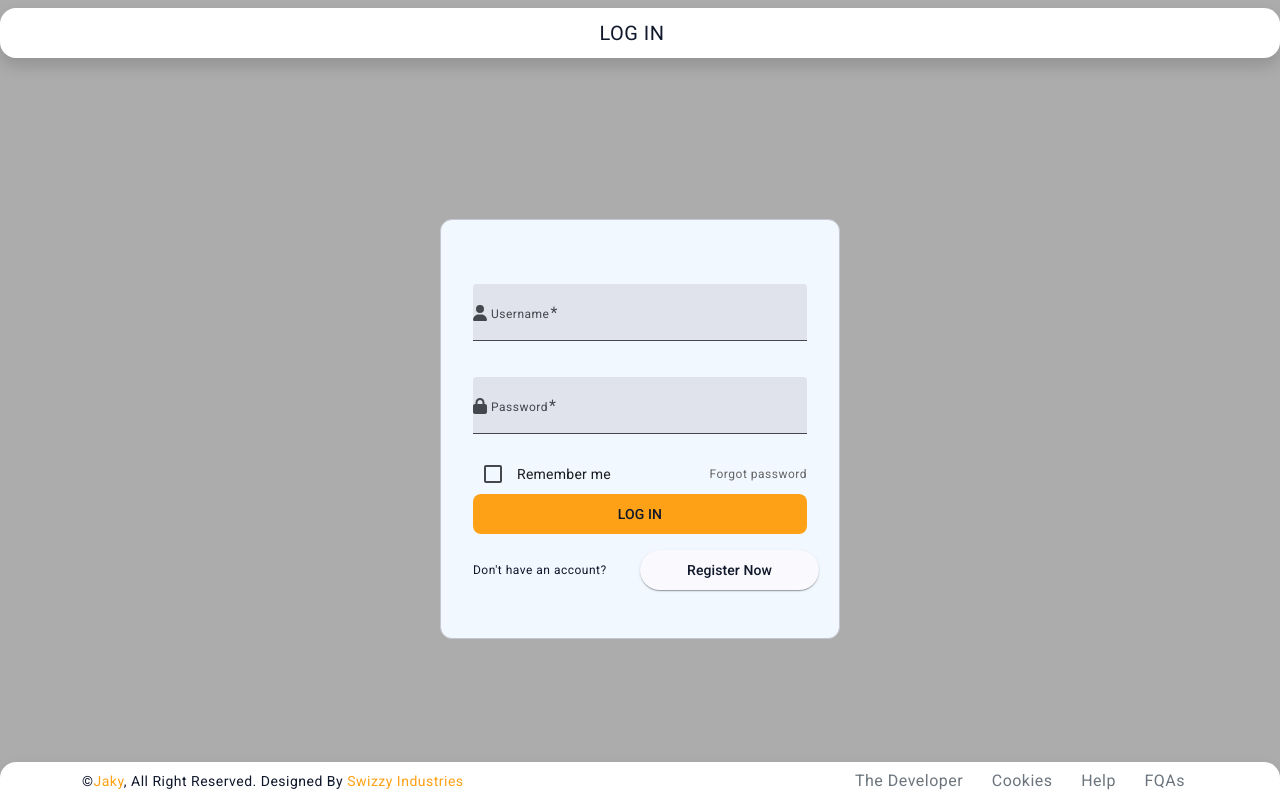
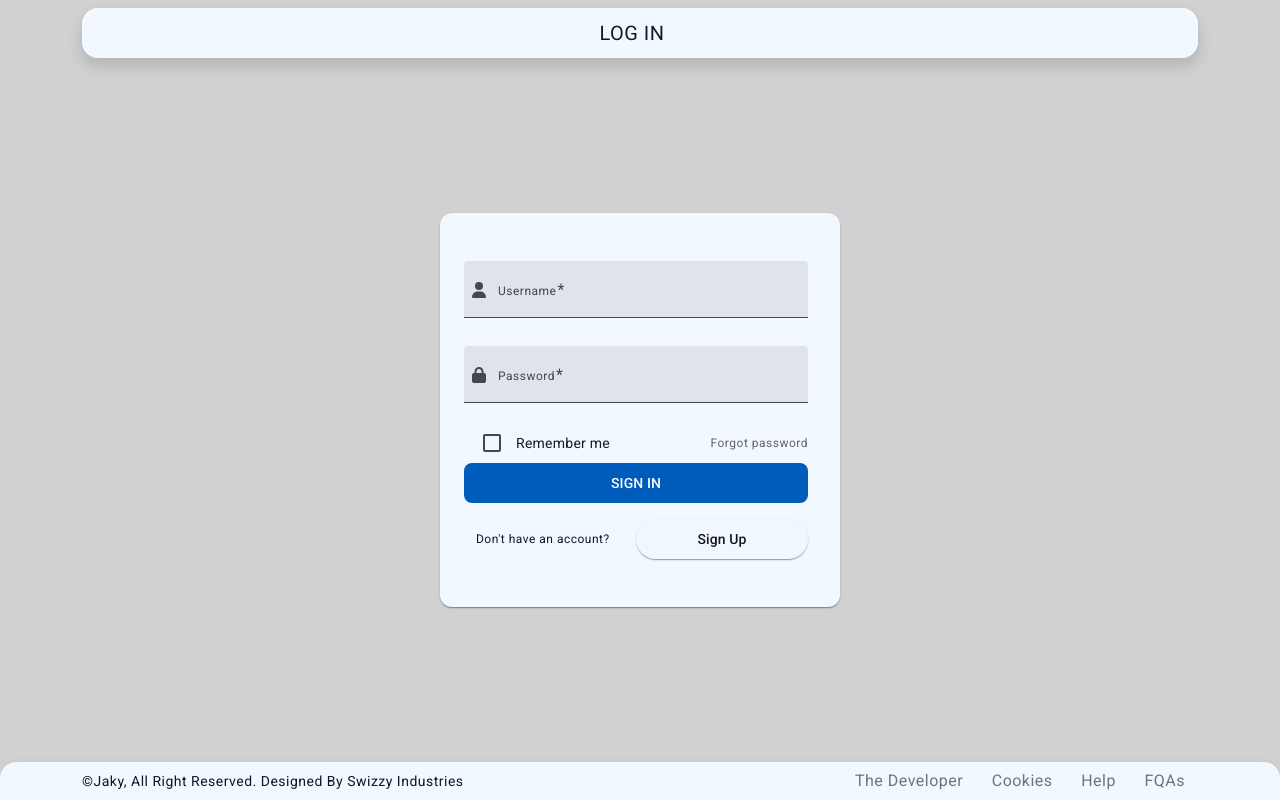
Before and after one commit to programming-hillary/swizzy_industries__JAKY, an Angular app: page /auth/sign-in in a window 1280 px wide. Built offline with nearby package versions, Linux system fonts and the light colour scheme.

Commit message:
styled the login pages

```diff
--- a/angular.json
+++ b/angular.json
@@ -29,7 +29,8 @@
               {
                 "glob": "**/*",
                 "input": "public"
-              }
+              },
+              "src/assets"
             ],
             "styles": [
               "@angular/material/prebuilt-themes/azure-blue.css",
--- a/src/app/pages/auth/ui/auth-footer/auth-footer.component.html
+++ b/src/app/pages/auth/ui/auth-footer/auth-footer.component.html
@@ -1,23 +1,21 @@
 <!-- Footer Start -->
 <div
-  class="container-fluid bg-white text-light footer wow fadeIn shadow"
+  class="container-fluid bg-light text-dark footer wow fadeIn shadow"
   data-wow-delay="0.1s"
   style="
     font-size: 0.875rem;
     border-top-left-radius: 1rem;
     border-top-right-radius: 1rem;
-    position: absolute;
-    bottom: 0;
   "
 >
   <div class="container">
     <div class="copyright">
       <div class="row align-items-center">
-        <div class="col-lg-8 text-center text-dark text-md-start mb-3 mb-md-0">
-          &copy;<a style="text-decoration: none" href=""
+        <div class="col-lg-8 text-center text-dark text-lg-start mb-3 mb-md-0">
+          &copy;<a style="text-decoration: none;" class="text-dark" href=""
             >Jaky</a
           >, All Right Reserved. Designed By
-          <a style="text-decoration: none" href=""
+          <a style="text-decoration: none;" class="text-dark" href=""
             >Swizzy Industries</a
           >
         </div>
--- a/src/app/pages/auth/ui/auth-header/auth-header.component.html
+++ b/src/app/pages/auth/ui/auth-header/auth-header.component.html
@@ -1,8 +1,10 @@
-<nav class="navbar bg-body-tertiary bg-white shadow sticky-top w-100"
-style="font-size: 0.875rem; border-radius: 1rem; margin-top: 0.5rem;">
-  <div class="container-fluid align-items-center justify-content-center">
-    <a class="navbar-brand log-text text-dark" href="#">
-      LOG IN
-    </a>
-  </div>
-</nav>
+<div class="container">
+  <nav
+    class="navbar bg-body-tertiary bg-white shadow sticky-top w-100"
+    style="font-size: 0.875rem; border-radius: 1rem; margin-top: 0.5rem"
+  >
+    <div class="container-fluid align-items-center justify-content-center">
+      <a class="navbar-brand log-text text-dark" href="#"> LOG IN </a>
+    </div>
+  </nav>
+</div>
--- a/src/app/pages/auth/ui/auth.component.html
+++ b/src/app/pages/auth/ui/auth.component.html
@@ -1,5 +1,5 @@
+<div class="auth-wrapper"></div>
 <div class="wrapper">
-  <div class="auth-wrapper"></div>
   <app-auth-header></app-auth-header>
   <div class="content-area container">
     <router-outlet></router-outlet>
--- a/src/app/pages/auth/ui/auth.component.scss
+++ b/src/app/pages/auth/ui/auth.component.scss
@@ -1,3 +1,11 @@
+.auth-wrapper {
+  position: absolute;
+  inset: 0;
+  min-height: 100vh;
+  min-height: 100dvh;
+  z-index: -1;
+}
+
 .wrapper {
   position: relative;
   display: flex;
@@ -7,22 +15,13 @@
   flex-direction: column;
   justify-content: space-between;
 
-  .auth-wrapper {
-    position: absolute;
-    inset: 0;
-    min-height: 100vh;
-    min-height: 100dvh;
-    z-index: -1;
+  background-color: rgb(209, 209, 209);
+  background-position: bottom;
+  background-repeat: no-repeat;
+  background-size: cover;
+  mix-blend-mode: darken;
+}
 
-    background-color: rgb(172, 172, 172);
-    background-position: bottom;
-    background-repeat: no-repeat;
-    background-size: cover;
-    mix-blend-mode: darken
-  }
-
-  .content-area {
-    min-height: 50vh;
-    min-height: 50dvh;
-  }
+.content-area {
+  margin: auto auto;
 }
--- a/src/app/pages/auth/ui/login/login.component.html
+++ b/src/app/pages/auth/ui/login/login.component.html
@@ -1,42 +1,38 @@
 <div class="wrapper">
   <mat-card
     class="bg-light"
-    appearance="outlined"
-    style="padding: 2rem 1rem; width: 400px; font-size: 12px"
+    style="padding: 2rem 1rem; width: 400px; font-size: 12px; padding-inline-start: 0.5rem;"
   >
     <mat-card-content class="login-form w-100">
-      <form
-        [formGroup]="login_form"
-        (ngSubmit)="submitForm(login_form)"
-      >
-        <mat-form-field class="w-100" style="padding-block-start: 1rem;">
-          <fa-icon matPrefix [icon]="faUser"></fa-icon>
-          <mat-label style="font-size: 12px;">Username</mat-label>
+      <form [formGroup]="login_form" (ngSubmit)="submitForm(login_form)">
+        <mat-form-field class="w-100">
+          <fa-icon matPrefix [icon]="faUser" style="padding-inline-start: 0.5rem;"></fa-icon>
+          <mat-label style="font-size: 12px; padding-inline-start: 0.5rem;">Username</mat-label>
           <input
             matInput
             type="text"
             formControlName="userName"
             [errorStateMatcher]="matcher"
             placeholder="Username"
-            style="font-size: 12px"
+            style="font-size: 12px; padding-inline-start: 0.5rem;"
           />
         </mat-form-field>
-        <mat-form-field class="w-100" style="padding-block-start: 1rem;">
-          <fa-icon matPrefix [icon]="faPassword"></fa-icon>
-          <mat-label style="font-size: 12px;">Password</mat-label>
+        <mat-form-field class="w-100" style="padding-block-start: 0.5rem;">
+          <fa-icon matPrefix [icon]="faPassword" style="padding-inline-start: 0.5rem;"></fa-icon>
+          <mat-label style="font-size: 12px; padding-inline-start: 0.5rem;">Password</mat-label>
           <input
             matInput
             type="password"
             formControlName="password"
             [errorStateMatcher]="matcher"
             placeholder="Password"
-            style="font-size: 12px"
+            style="font-size: 12px; padding-inline-start: 0.5rem;"
           />
         </mat-form-field>
         <div class="container-fluid">
           <div class="row align-items-center justify-content-between">
             <div class="col-6 px-0">
-              <mat-checkbox style="font-size: 12px">Remember me</mat-checkbox>
+              <mat-checkbox style="font-size: 12px; padding-inline-start: 0.5rem;">Remember me</mat-checkbox>
             </div>
             <div class="col-6 text-end px-0">
               <a>Forgot password</a>
@@ -45,19 +41,26 @@
         </div>
         <button
           mat-flat-button
-          class="login-form-button text-uppercase bg-primary text-dark"
-          style="flex: 1; margin-bottom: 1rem; border-radius: 0.5rem;"
+          class="login-form-button text-uppercase text-white"
+          style="flex: 1; margin-bottom: 1rem; border-radius: 0.5rem"
         >
-          Log In
+          Sign In
         </button>
       </form>
-      <div class="row align-items-center justify-content-between">
-        <p class="text-dark col-6" style="margin: auto 0">
-          Don't have an account?
-        </p>
-        <button (click)="signUpBtnClicked()"  mat-raised-button class="text-dark col-6" style="flex: 1">
-          Register Now
-        </button>
+      <div class="container">
+        <div class="row align-items-center justify-content-between">
+          <p class="text-dark col-6" style="margin: auto 0">
+            Don't have an account?
+          </p>
+          <button
+            (click)="signUpBtnClicked()"
+            mat-raised-button
+            class="text-dark col-6"
+            style="flex: 1"
+          >
+            Sign Up
+          </button>
+        </div>
       </div>
     </mat-card-content>
   </mat-card>
--- a/src/app/pages/auth/ui/login/login.component.ts
+++ b/src/app/pages/auth/ui/login/login.component.ts
@@ -24,7 +24,7 @@ import { Router } from '@angular/router';
 export class MyErrorStateMatcher implements ErrorStateMatcher {
   isErrorState(control: FormControl | null, form: FormGroupDirective | NgForm | null): boolean {
     const isSubmitted = form && form.submitted
-    return !!(control && control.invalid && (control.dirty || control.touched || isSubmitted))
+    return !!(control && control.invalid && (control.dirty || isSubmitted))
   }
 }
 
--- a/src/app/pages/auth/ui/sign-up/sign-up.component.ts
+++ b/src/app/pages/auth/ui/sign-up/sign-up.component.ts
@@ -17,7 +17,7 @@ import { MatButtonModule } from '@angular/material/button';
 import { MatCheckboxModule } from '@angular/material/checkbox';
 
 import { FontAwesomeModule } from '@fortawesome/angular-fontawesome';
-import { faLock, faMailBulk, faUser } from '@fortawesome/free-solid-svg-icons';
+import { faEnvelopeOpen, faLock, faUser } from '@fortawesome/free-solid-svg-icons';
 
 import { ErrorStateMatcher } from '@angular/material/core';
 
@@ -30,7 +30,7 @@ export class MyErrorStateMatcher implements ErrorStateMatcher {
     return !!(
       control &&
       control.invalid &&
-      (control.dirty || control.touched || isSubmitted)
+      (control.dirty || isSubmitted)
     );
   }
 }
@@ -53,7 +53,7 @@ export class MyErrorStateMatcher implements ErrorStateMatcher {
 export class SignUpComponent {
   faUser = faUser;
   faPassword = faLock;
-  faMail = faMailBulk;
+  faMail = faEnvelopeOpen;
 
   fb: NonNullableFormBuilder = inject(NonNullableFormBuilder);
   router: Router = inject(Router)
--- a/src/app/pages/home/home.component.scss
+++ b/src/app/pages/home/home.component.scss
@@ -1,10 +1,3 @@
-/********** Template CSS **********/
-:root {
-  --primary: #fea116;
-  --light: #f1f8ff;
-  --dark: #0f172b;
-}
-
 .fw-medium {
   font-weight: 500 !important;
 }
--- a/src/styles.scss
+++ b/src/styles.scss
@@ -2,3 +2,9 @@
 
 html, body { height: 100%; }
 body { margin: 0; font-family: Roboto, "Helvetica Neue", sans-serif; }
+
+:root {
+  --primary: #2616fe;
+  --light: #f1f8ff;
+  --dark: #0f172b;
+}
```
Also changed, not shown: src/app/pages/auth/ui/sign-up/sign-up.component.html (+17 -17 lines), src/assets/css/bootstrap.min.css.
